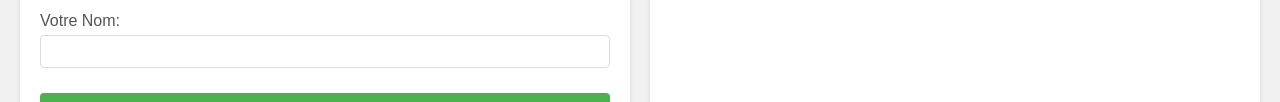
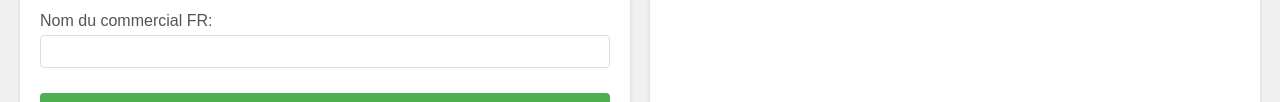
Before and after one commit to FadiliAnas/resi, a plain HTML site: page index.html in a window 1280 px wide. Shown: the part 303-405 px from the top of the page. Drawn offline with Linux system fonts and the light colour scheme.

Commit message:
Update index.html

```diff
--- a/index.html
+++ b/index.html
@@ -101,7 +101,7 @@
       </div>
 
       <div class="form-group">
-        <label>Votre Nom:</label>
+        <label>Nom du commercial FR:</label>
         <input type="text" id="yourName" required>
       </div>
 
```
